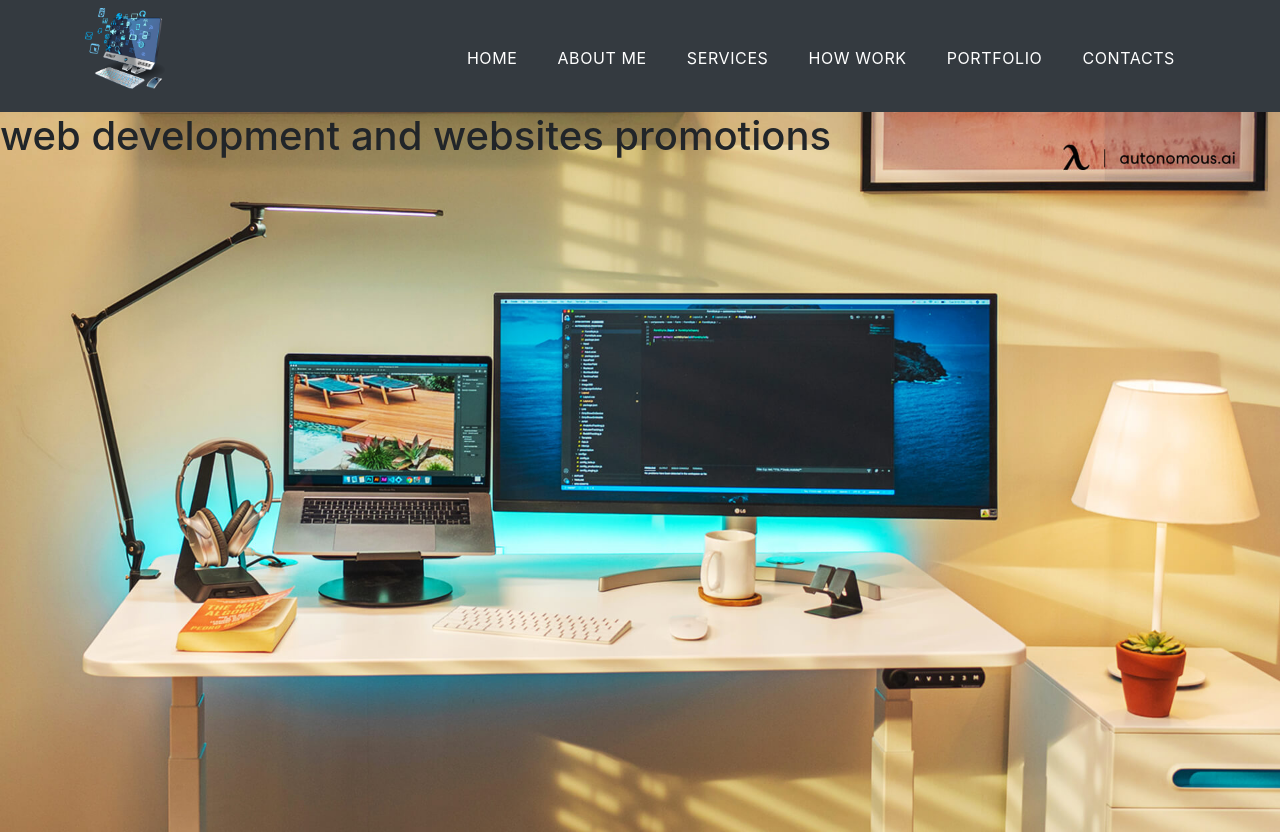
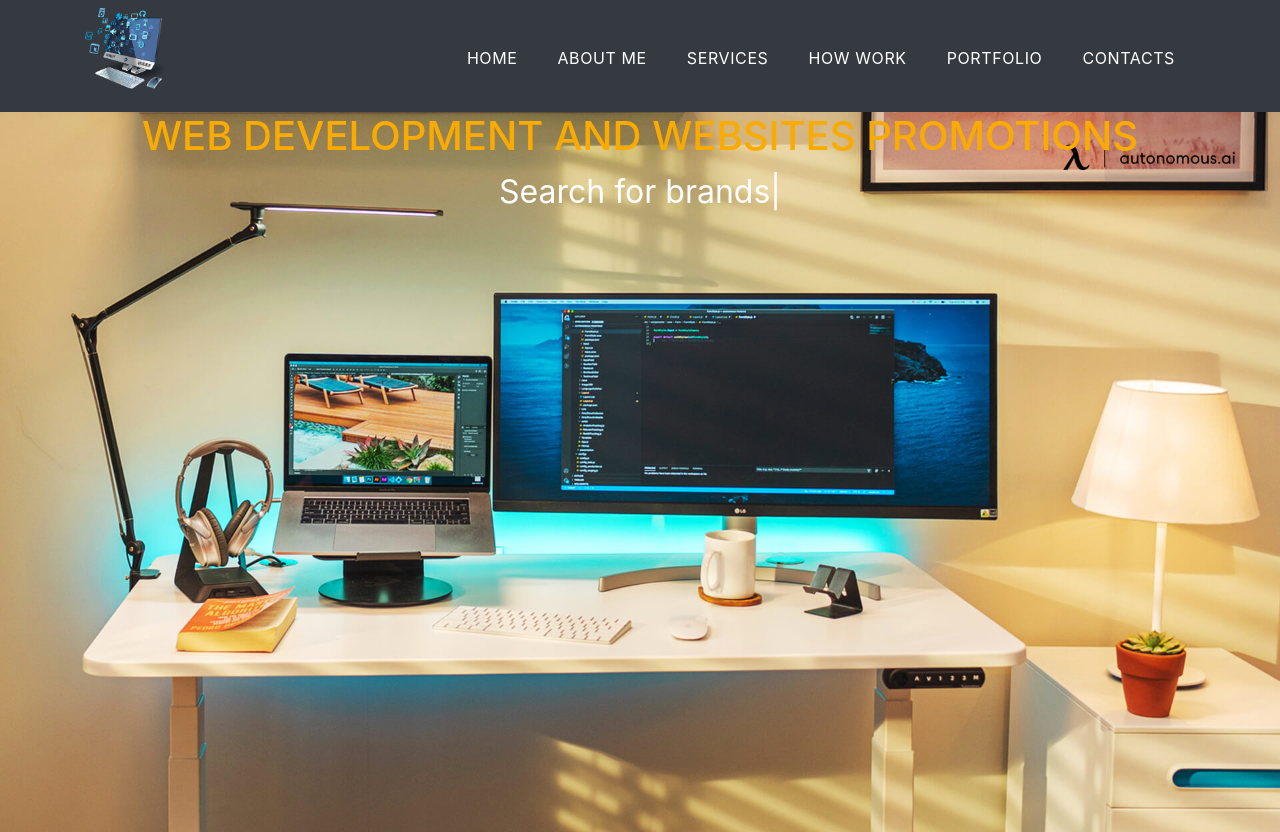
Before and after one commit to FaziletKosure/MyPortfolio, a React (Create React App) app: page / in a window 1280 px wide. Built offline with nearby package versions, Linux system fonts and the light colour scheme.

Commit message:
added typed effect

```diff
--- a/package.json
+++ b/package.json
@@ -13,6 +13,7 @@
     "react": "^17.0.1",
     "react-dom": "^17.0.1",
     "react-scripts": "4.0.3",
+    "react-typed": "^1.2.0",
     "web-vitals": "^1.0.1"
   },
   "scripts": {
--- a/src/App.css
+++ b/src/App.css
@@ -6,7 +6,7 @@
 }
 
 body {
-  font-family: " Roboto" sans-serif;
+  font-family: " Roboto", sans-serif;
 }
 /* ***********************  NAVBAR  **************** */
 .logo {
@@ -52,3 +52,24 @@ nav ul li {
   background-position: center;
   height: 90vh;
 }
+
+.main-info {
+  display: flex;
+  flex-direction: column;
+  justify-content: center;
+  align-items: center;
+  text-align: center;
+}
+
+.main-info h1 {
+  color: var(--primary-orange);
+  text-transform: uppercase;
+  background-color: rgba(14, 2, 2, 0);
+}
+
+/* ***********************  TYPED TEXT  **************** */
+
+.typed-text {
+  font-size: 2rem;
+  color: var(--primary-white);
+}
--- a/src/components/Header.js
+++ b/src/components/Header.js
@@ -1,10 +1,18 @@
 import React from "react";
+import Typed from "react-typed";
 
 const Header = () => {
   return (
     <div className="header-wraper">
       <div className="main-info">
         <h1>web development and websites promotions</h1>
+        <Typed
+          className="typed-text"
+          strings={["Web Development", "Web Design", "Search for brands"]}
+          typeSpeed={40}
+          backSpeed={50}
+          loop
+        />
       </div>
     </div>
   );
```
Also changed, not shown: 1 other file (tests, documents, lock files or other folders).
